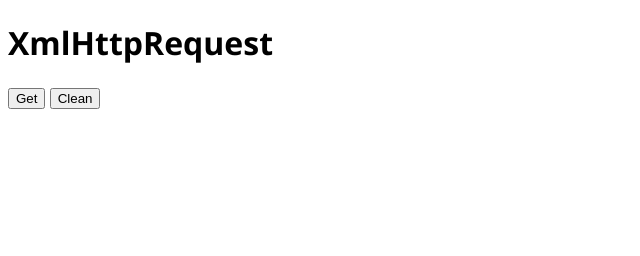
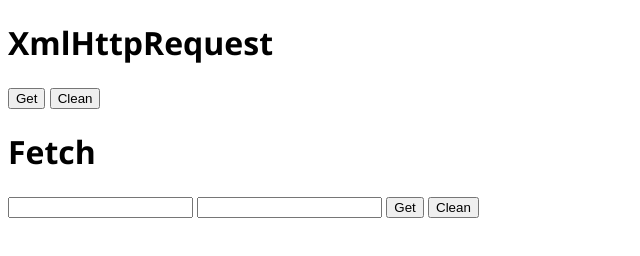
Before and after one commit to mikanaaa/javascript-rest-client, a plain HTML site: page index.html in a window 1280 px wide. Shown: the whole page, without its empty margins (0-640 px from the left). Drawn offline with Linux system fonts and the light colour scheme.

Commit message:
Fetch initial setup

```diff
--- a/app.js
+++ b/app.js
@@ -18,3 +18,6 @@ function getXmlHttpRequest(el) {
   };
   request.send();
 }
+function getFetch(el) {
+  console.log("Fetching data.")
+}
--- a/index.html
+++ b/index.html
@@ -12,6 +12,12 @@
     <button onclick="getXmlHttpRequest(this)">Get</button>
     <button onclick="cleanElement(this)">Clean</button>
     <ul></ul>
+    <h1>Fetch</h1>
+    <input id="fetch-from" type="text">
+    <input id="fetch-to" type="text">
+    <button onclick="getFetch(this)">Get</button>
+    <button onclick="cleanElement(this)">Clean</button>
+    <ul></ul>
     <script src="app.js"></script>
   </body>
 </html>
```
